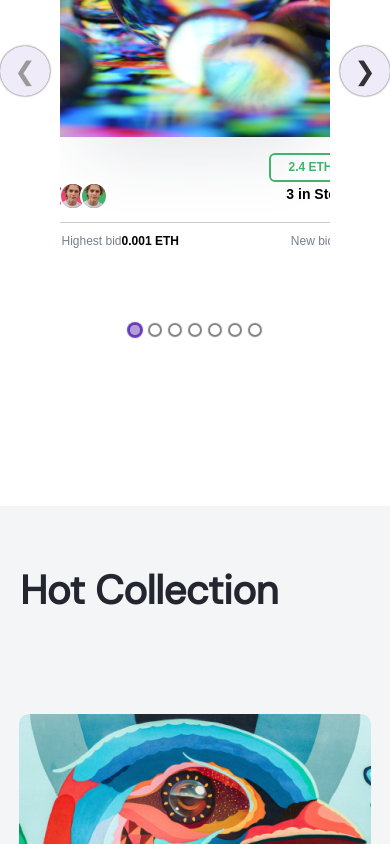
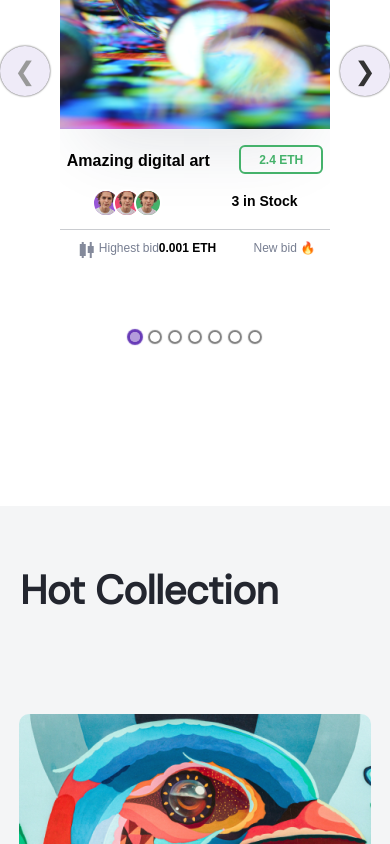
Before and after one commit to noumankhandatu/Crypter, a React (Create React App) app: page / in a window 390 px wide. Shown: the part 4420-5264 px from the top of the page. Built offline with nearby package versions, Linux system fonts and the light colour scheme.

Commit message:
responsive section six

```diff
--- a/src/App.js
+++ b/src/App.js
@@ -16,7 +16,8 @@ function App() {
   return (
     <>
       <Header />
-      <SectionOne /> <RocketFired />
+      <SectionOne />
+      <RocketFired />
       <GridSectionOne />
       <GridSectionTwo />
       <PopularSeller />
--- a/src/component/MultiItemCarousel/SectionSixCard/SectionSixCard.css
+++ b/src/component/MultiItemCarousel/SectionSixCard/SectionSixCard.css
@@ -119,6 +119,10 @@
     box-shadow: 0px 64px 64px -48px rgba(31, 47, 70, 0.12);
     border-radius: 16px;
   }
+  .SectionSeven__Displacement {
+    display: flex;
+    justify-content: space-evenly;
+  }
 }
 @media (max-width: 760px) {
   .Slider__LeftIconFlexin {
@@ -127,7 +131,10 @@
     align-items: center;
     justify-content: center;
   }
-
+  .SectionSeven__Displacement {
+    display: flex;
+    justify-content: space-evenly;
+  }
   .SectionSix__CardImg {
     width: 315px;
     border-radius: 10px;
--- a/src/component/MultiItemCarousel/SectionSixCard/SectionSixMapped.js
+++ b/src/component/MultiItemCarousel/SectionSixCard/SectionSixMapped.js
@@ -8,7 +8,7 @@ const SectionSixMapped = (props) => {
         <img src={props.img} className="SectionSix__CardImg" />
         <div className="SectionSeven__Displacement">
           <p className="SectionSeven__Amazin">
-            <b>{props.text}</b>
+            <b>{props.item}</b>
           </p>
           <div className="SectionSeven__GreenBtn">
             <p className="SectionSeven__textGreenBtn">2.4 ETH</p>
```
